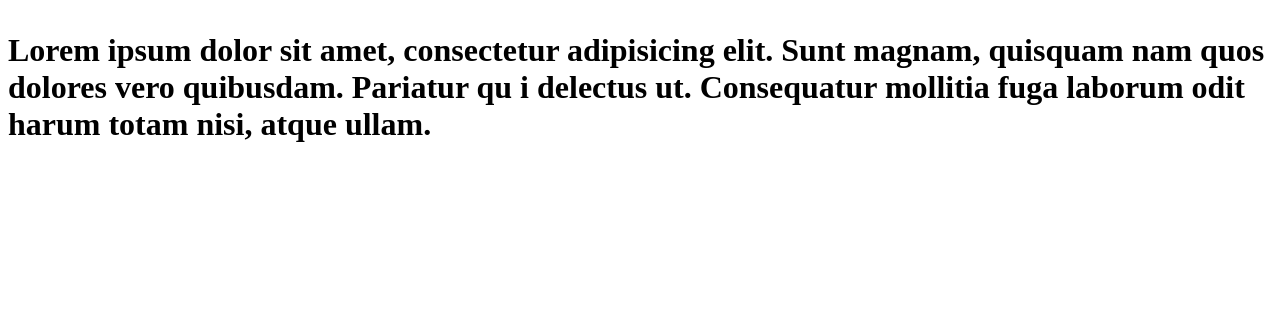
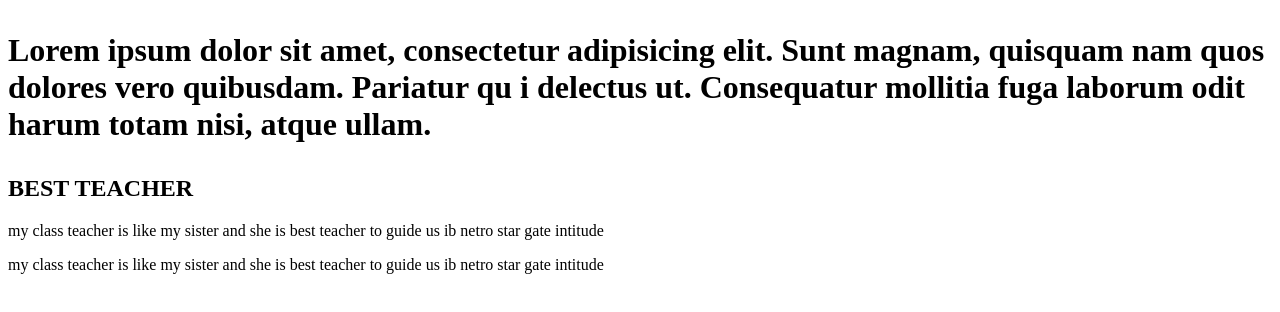
Before and after one commit to AQIBALI28/PR2-202404B, a plain HTML site: page index.html in a window 1280 px wide. Drawn offline with Linux system fonts and the light colour scheme.

Commit message:
Update index.html

```diff
--- a/index.html
+++ b/index.html
@@ -8,6 +8,9 @@
 <body>
     <h1> <p>Lorem ipsum dolor sit amet, consectetur adipisicing elit. Sunt magnam, quisquam nam quos dolores vero quibusdam. Pariatur qu
         i delectus ut. Consequatur mollitia fuga laborum odit harum totam nisi, atque ullam.</p></h1>
+<h2> BEST TEACHER </h2>
+    <P>my class teacher is like my sister and she is best teacher to guide us ib netro star gate intitude</P>
+        <P>my class teacher is like my sister and she is best teacher to guide us ib netro star gate intitude</P>
 </body>
 <script src="script.js"></script>
 </html>
```
